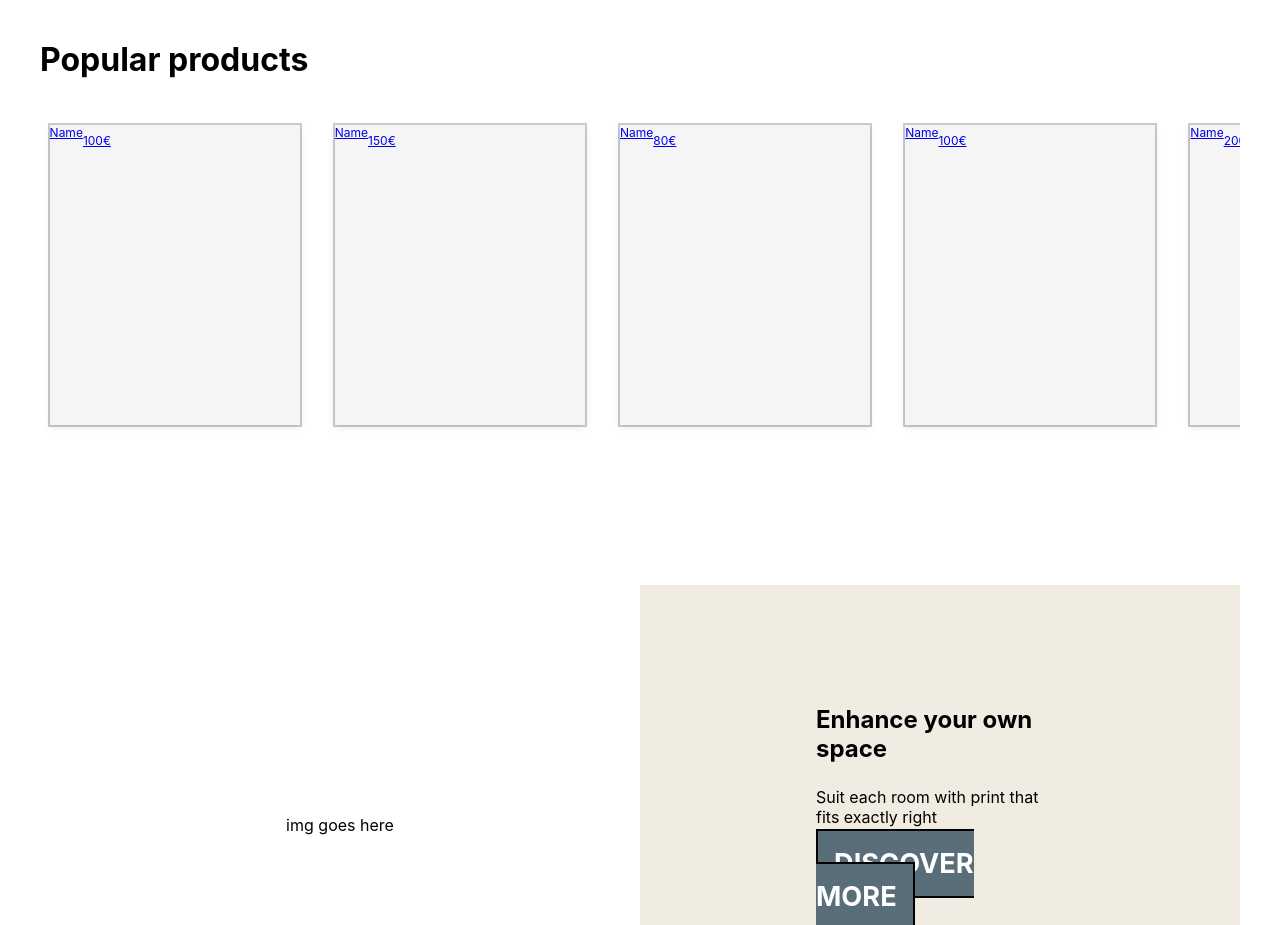
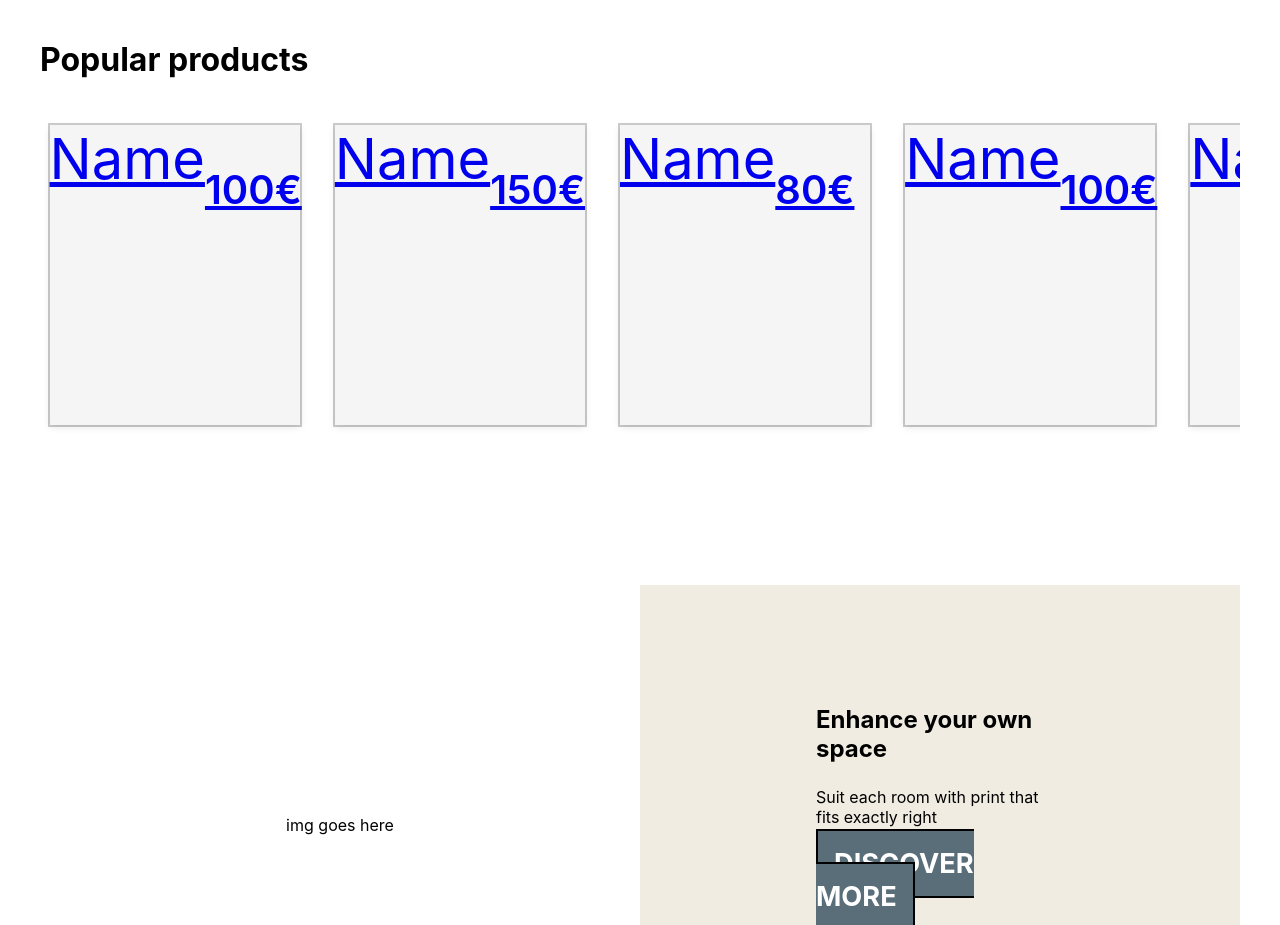
Before and after one commit to qolvap/second-web-project, a React (Create React App) app: page / in a window 1280 px wide. Shown: the part 1240-2165 px from the top of the page. Built offline with nearby package versions, Linux system fonts and the light colour scheme.

Commit message:
css changes

```diff
--- a/src/components/ProductPage.js
+++ b/src/components/ProductPage.js
@@ -51,7 +51,7 @@ function ProductPage({ cartItems, setCartItems }) {
                 </div>
                 <div className="product--right--side">
                   <div className="product-details">
-                    <p>{product.type}</p>
+                    <p className="item--describtion">{product.type}</p>
                     <p className="item-price">{product.price}€</p>
                   </div>
                   <div className="counter">
@@ -59,7 +59,7 @@ function ProductPage({ cartItems, setCartItems }) {
                       -
                     </button>
                     <div className="counter--count">
-                      <h1>{count}</h1>
+                      <h1 className="count--number">{count}</h1>
                     </div>
                     <button className="counter--plus" onClick={add}>
                       +
--- a/src/components/styles/Inspo.css
+++ b/src/components/styles/Inspo.css
@@ -1,4 +1,3 @@
-
 .inspo--banner--container{
         display: flex;
         align-items: center;
@@ -18,12 +17,14 @@
     justify-content: center;
     padding: 0 11rem;
     text-align: start;
+    margin-bottom: 20px;
 }
 
 .banner--text--one{
     text-align: center;
     margin: 0;
     padding: 0;
+    margin-bottom: 20px;
 }
 
 .banner--btn--inspo{
--- a/src/components/styles/Product.css
+++ b/src/components/styles/Product.css
@@ -9,6 +9,10 @@
     width: 100%;
     justify-content: space-between;
     overflow: hidden;
+  }
+
+  .product-header{
+    font-size: 3.5rem;
   }
 
   .productCard {
@@ -39,9 +43,19 @@
 
   .item-price {
     margin-top: 0.5rem;
+    font-size: 2.5rem;
+    font-weight: 600;
+    display: block;
+    margin-block-start: 1em;
+    margin-block-end: 1em;
+    margin-inline-start: 0px;
+    margin-inline-end: 0px;
   }
 
-
+  .item--describtion{
+    font-size: 1.5rem;
+    font-weight: 600;
+  }
 
   .counter {
     border: 1px solid #000;
@@ -58,8 +72,6 @@
     height: 5.5rem;
     transition: all .2s;
     width: 5.5rem;
-
-
   }
 
   .counter > button:hover {
@@ -80,8 +92,6 @@
 
   }
 
-
-
 .add--to--card{
     background-color: #596e79;
     border: 2px solid #000;
@@ -101,3 +111,7 @@
   color: #596e79;
   box-shadow: 1px 1px 8px rgba(0, 0, 0, 1);
 }
+
+.count--number{
+  margin: 0 auto;
+}
```
Lines whose indentation alone changed are shown as unchanged.
